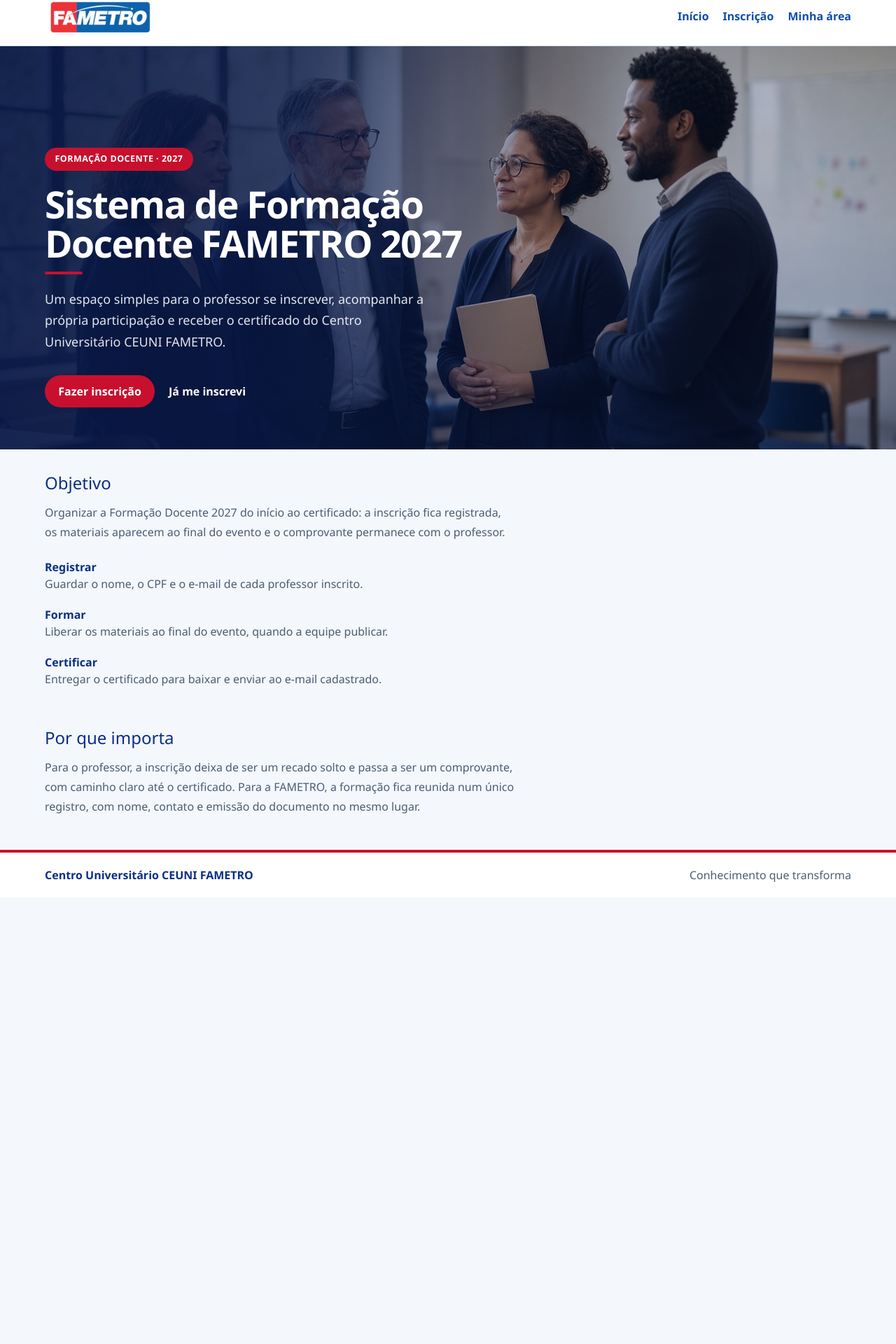
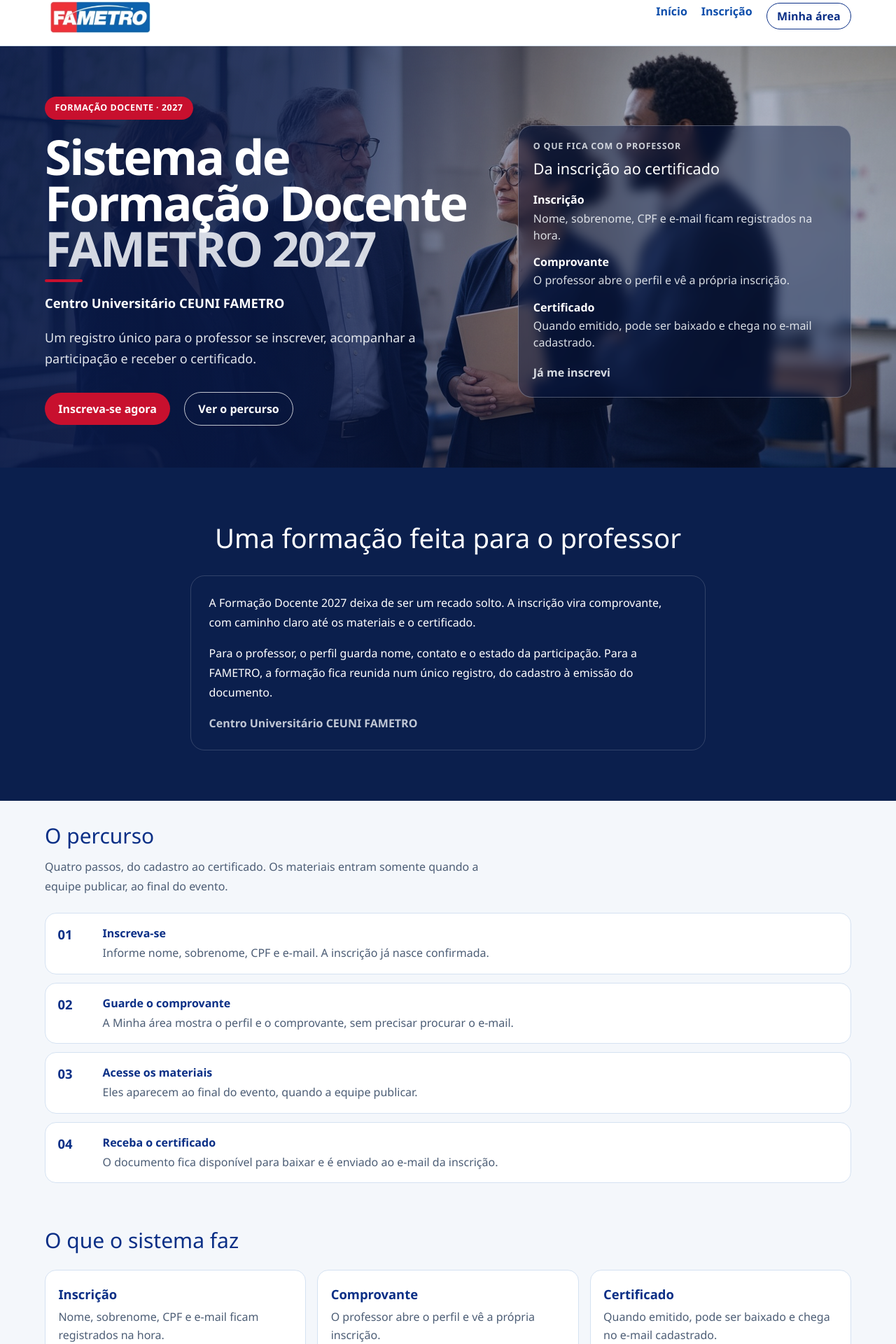
Before and after one commit to alexsandsouza/portal-ia-docente-fametro-2027, a Next.js app: page / in a window 1280 px wide. Shown: the part 19-1939 px from the top of the page at 70% size. Before the commit the page ends 1301 px from the top, so only its background shows below. Built offline with nearby package versions, Linux system fonts and the light colour scheme.

Commit message:
feat: shape the homepage like a formation landing page
The first screen now leads with the formation title, a facts card, and the path from registration to the certificate.

```diff
--- a/app/globals.css
+++ b/app/globals.css
@@ -144,6 +144,9 @@ button.quiet {
 .home-hero-copy {
   position: relative;
   z-index: 1;
+  display: grid;
+  gap: 2rem;
+  align-items: end;
   width: min(72rem, calc(100% - 2rem));
   margin: 0 auto;
   padding: 4.5rem 0 3.75rem;
@@ -151,9 +154,21 @@ button.quiet {
 
 .home-hero h1 {
   color: white;
-  max-width: 12em;
-  font-size: clamp(2.15rem, 4.2vw, 3.35rem);
-  line-height: 1.05;
+  max-width: 11em;
+  font-size: clamp(2.6rem, 5.4vw, 4.4rem);
+  line-height: 0.95;
+  letter-spacing: -0.04em;
+}
+
+.home-hero h1 span {
+  color: rgb(244 247 251 / 86%);
+}
+
+.home-hero-place {
+  margin-top: 1rem;
+  color: white;
+  font-size: 1.15rem;
+  font-weight: 700;
 }
 
 .home-hero-lead {
@@ -172,9 +187,183 @@ button.quiet {
   margin-top: 2rem;
 }
 
-.home-hero-actions a:not(.button-link) {
+.button-link.ghost {
+  background: transparent;
   color: white;
-  text-underline-offset: 0.2rem;
+  border: 1px solid rgb(255 255 255 / 75%);
+}
+
+.header-enter {
+  border: 1px solid var(--fametro-navy);
+  border-radius: 999px;
+  color: var(--fametro-navy);
+  padding: 0.4rem 0.9rem;
+  text-decoration: none;
+}
+
+.hero-facts {
+  border: 1px solid rgb(255 255 255 / 28%);
+  border-radius: 1.25rem;
+  background: rgb(8 24 70 / 42%);
+  padding: 1.25rem 1.3rem 1.4rem;
+  backdrop-filter: blur(8px);
+}
+
+.hero-facts-kicker {
+  color: rgb(244 247 251 / 80%);
+  font-size: 0.78rem;
+  font-weight: 800;
+  letter-spacing: 0.06em;
+  text-transform: uppercase;
+}
+
+.hero-facts h2 {
+  margin-top: 0.4rem;
+  color: white;
+  font-size: 1.35rem;
+}
+
+.hero-facts ul {
+  display: grid;
+  gap: 0.9rem;
+  margin: 1rem 0 1.2rem;
+  padding: 0;
+  list-style: none;
+}
+
+.hero-facts li {
+  display: grid;
+  gap: 0.15rem;
+}
+
+.hero-facts strong {
+  color: white;
+}
+
+.hero-facts span,
+.hero-facts a {
+  color: rgb(244 247 251 / 88%);
+}
+
+.story-band {
+  background: #0b1f4d;
+  color: white;
+  padding: 4.5rem 1rem;
+  text-align: center;
+}
+
+.story-band h2 {
+  color: white;
+  font-size: clamp(1.8rem, 3vw, 2.4rem);
+}
+
+.story-card {
+  width: min(46rem, 100%);
+  margin: 1.5rem auto 0;
+  border: 1px solid rgb(255 255 255 / 16%);
+  border-radius: 1.25rem;
+  padding: 1.5rem 1.6rem;
+  text-align: left;
+  line-height: 1.75;
+}
+
+.story-card p + p {
+  margin-top: 1rem;
+}
+
+.story-place {
+  color: rgb(244 247 251 / 78%);
+  font-weight: 700;
+}
+
+.path-list {
+  display: grid;
+  gap: 0.75rem;
+  margin: 1.5rem 0 0;
+  padding: 0;
+  list-style: none;
+}
+
+.path-list li {
+  display: grid;
+  grid-template-columns: 3.2rem 1fr;
+  gap: 0.8rem;
+  align-items: start;
+  border: 1px solid var(--fametro-line);
+  border-radius: 1rem;
+  background: white;
+  padding: 1rem 1.1rem;
+}
+
+.path-list li > span {
+  color: var(--fametro-navy);
+  font-size: 1.15rem;
+  font-weight: 800;
+}
+
+.path-list strong {
+  color: var(--fametro-navy);
+}
+
+.path-list p {
+  margin-top: 0.25rem;
+  color: var(--fametro-muted);
+  line-height: 1.6;
+}
+
+.goal-grid {
+  display: grid;
+  gap: 1rem;
+  margin-top: 1.5rem;
+}
+
+.goal-card {
+  border: 1px solid var(--fametro-line);
+  border-radius: 1rem;
+  background: white;
+  padding: 1.2rem 1.15rem;
+}
+
+.goal-card strong {
+  display: block;
+  color: var(--fametro-navy);
+  font-size: 1.15rem;
+}
+
+.goal-card p {
+  margin-top: 0.45rem;
+  color: var(--fametro-muted);
+  line-height: 1.6;
+}
+
+.closing {
+  background: var(--fametro-navy);
+  color: white;
+  text-align: center;
+  padding: 3.5rem 1rem 4rem;
+}
+
+.closing h2 {
+  color: white;
+  font-size: clamp(1.8rem, 3vw, 2.4rem);
+}
+
+.closing p {
+  max-width: 34rem;
+  margin: 0.8rem auto 1.4rem;
+  color: rgb(244 247 251 / 88%);
+  line-height: 1.7;
+}
+
+@media (min-width: 900px) {
+  .home-hero-copy {
+    grid-template-columns: 1.15fr 0.85fr;
+    align-items: center;
+  }
+
+  .goal-grid {
+    grid-template-columns: repeat(3, 1fr);
+  }
 }
 
 @media (max-width: 700px) {
--- a/app/page.tsx
+++ b/app/page.tsx
@@ -1,10 +1,17 @@
 import Link from "next/link";
 import { messages } from "@/lib/messages/pt-br";
 
-const objectives = [
-  ["Registrar", "Guardar o nome, o CPF e o e-mail de cada professor inscrito."],
-  ["Formar", "Liberar os materiais ao final do evento, quando a equipe publicar."],
-  ["Certificar", "Entregar o certificado para baixar e enviar ao e-mail cadastrado."],
+const facts = [
+  ["Inscrição", "Nome, sobrenome, CPF e e-mail ficam registrados na hora."],
+  ["Comprovante", "O professor abre o perfil e vê a própria inscrição."],
+  ["Certificado", "Quando emitido, pode ser baixado e chega no e-mail cadastrado."],
+];
+
+const steps = [
+  ["01", "Inscreva-se", "Informe nome, sobrenome, CPF e e-mail. A inscrição já nasce confirmada."],
+  ["02", "Guarde o comprovante", "A Minha área mostra o perfil e o comprovante, sem precisar procurar o e-mail."],
+  ["03", "Acesse os materiais", "Eles aparecem ao final do evento, quando a equipe publicar."],
+  ["04", "Receba o certificado", "O documento fica disponível para baixar e é enviado ao e-mail da inscrição."],
 ];
 
 export default function HomePage() {
@@ -13,41 +20,90 @@ export default function HomePage() {
       <section className="home-hero">
         <img src="/professores-hero.jpg" alt="" />
         <div className="home-hero-copy">
-          <p className="hero-kicker">Formação docente · 2027</p>
-          <h1 className="mt-5">{messages.homeTitle}</h1>
-          <p className="home-hero-lead">
-            Um espaço simples para o professor se inscrever, acompanhar a própria participação e receber o certificado do {messages.institution}.
+          <div>
+            <p className="hero-kicker">Formação docente · 2027</p>
+            <h1 className="mt-5">
+              Sistema de
+              <br />
+              Formação Docente
+              <br />
+              <span>FAMETRO 2027</span>
+            </h1>
+            <p className="home-hero-place">{messages.institution}</p>
+            <p className="home-hero-lead">
+              Um registro único para o professor se inscrever, acompanhar a participação e receber o certificado.
+            </p>
+            <p className="home-hero-actions">
+              <Link className="button-link" href="/inscricao">Inscreva-se agora</Link>
+              <Link className="button-link ghost" href="#percurso">Ver o percurso</Link>
+            </p>
+          </div>
+          <aside className="hero-facts">
+            <p className="hero-facts-kicker">O que fica com o professor</p>
+            <h2>Da inscrição ao certificado</h2>
+            <ul>
+              {facts.map(([title, text]) => (
+                <li key={title}>
+                  <strong>{title}</strong>
+                  <span>{text}</span>
+                </li>
+              ))}
+            </ul>
+            <Link href="/conta">Já me inscrevi</Link>
+          </aside>
+        </div>
+      </section>
+
+      <section className="story-band">
+        <h2>Uma formação feita para o professor</h2>
+        <div className="story-card">
+          <p>
+            A Formação Docente 2027 deixa de ser um recado solto. A inscrição vira comprovante, com caminho claro até os materiais e o certificado.
           </p>
-          <p className="home-hero-actions">
-            <Link className="button-link" href="/inscricao">Fazer inscrição</Link>
-            <Link href="/conta">Já me inscrevi</Link>
+          <p>
+            Para o professor, o perfil guarda nome, contato e o estado da participação. Para a FAMETRO, a formação fica reunida num único registro, do cadastro à emissão do documento.
           </p>
+          <p className="story-place">{messages.institution}</p>
         </div>
       </section>
 
       <div className="page">
-        <section className="max-w-2xl">
-          <h2 className="text-2xl">Objetivo</h2>
-          <p className="mt-3 leading-7 text-[var(--fametro-muted)]">
-            Organizar a Formação Docente 2027 do início ao certificado: a inscrição fica registrada, os materiais aparecem ao final do evento e o comprovante permanece com o professor.
+        <section id="percurso">
+          <h2 className="text-3xl">O percurso</h2>
+          <p className="mt-3 max-w-2xl leading-7 text-[var(--fametro-muted)]">
+            Quatro passos, do cadastro ao certificado. Os materiais entram somente quando a equipe publicar, ao final do evento.
           </p>
-          <ol className="objective-list">
-            {objectives.map(([title, text]) => (
-              <li key={title}>
-                <strong>{title}</strong>
-                <span>{text}</span>
+          <ol className="path-list">
+            {steps.map(([index, title, text]) => (
+              <li key={index}>
+                <span>{index}</span>
+                <div>
+                  <strong>{title}</strong>
+                  <p>{text}</p>
+                </div>
               </li>
             ))}
           </ol>
         </section>
 
-        <section className="mt-14 max-w-2xl">
-          <h2 className="text-2xl">Por que importa</h2>
-          <p className="mt-3 leading-7 text-[var(--fametro-muted)]">
-            Para o professor, a inscrição deixa de ser um recado solto e passa a ser um comprovante, com caminho claro até o certificado. Para a FAMETRO, a formação fica reunida num único registro, com nome, contato e emissão do documento no mesmo lugar.
-          </p>
+        <section className="mt-16">
+          <h2 className="text-3xl">O que o sistema faz</h2>
+          <div className="goal-grid">
+            {facts.map(([title, text]) => (
+              <article key={title} className="goal-card">
+                <strong>{title}</strong>
+                <p>{text}</p>
+              </article>
+            ))}
+          </div>
         </section>
       </div>
+
+      <section className="closing">
+        <h2>Garanta sua inscrição</h2>
+        <p>Nome, sobrenome, CPF e e-mail. Em seguida, o comprovante fica na sua área.</p>
+        <Link className="button-link" href="/inscricao">Inscreva-se</Link>
+      </section>
     </main>
   );
 }
--- a/components/site-header.tsx
+++ b/components/site-header.tsx
@@ -5,7 +5,6 @@ import { messages } from "@/lib/messages/pt-br";
 const sections = [
   ["/", "Início"],
   ["/inscricao", "Inscrição"],
-  ["/conta", "Minha área"],
 ];
 
 export function SiteHeader() {
@@ -21,6 +20,9 @@ export function SiteHeader() {
               {label}
             </Link>
           ))}
+          <Link className="header-enter" href="/conta">
+            Minha área
+          </Link>
         </nav>
       </div>
       <p className="sr-only">{messages.homeTitle}</p>
```
